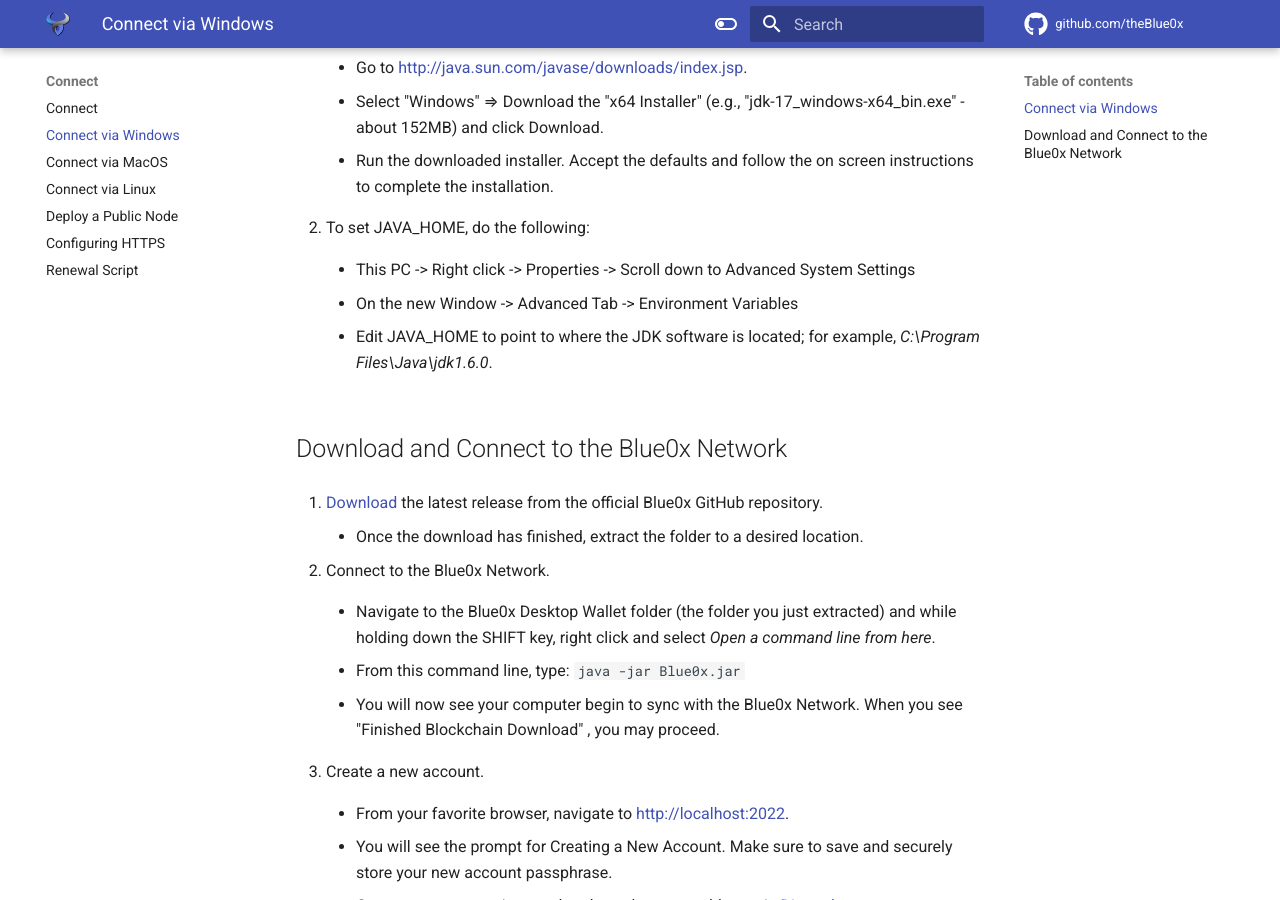
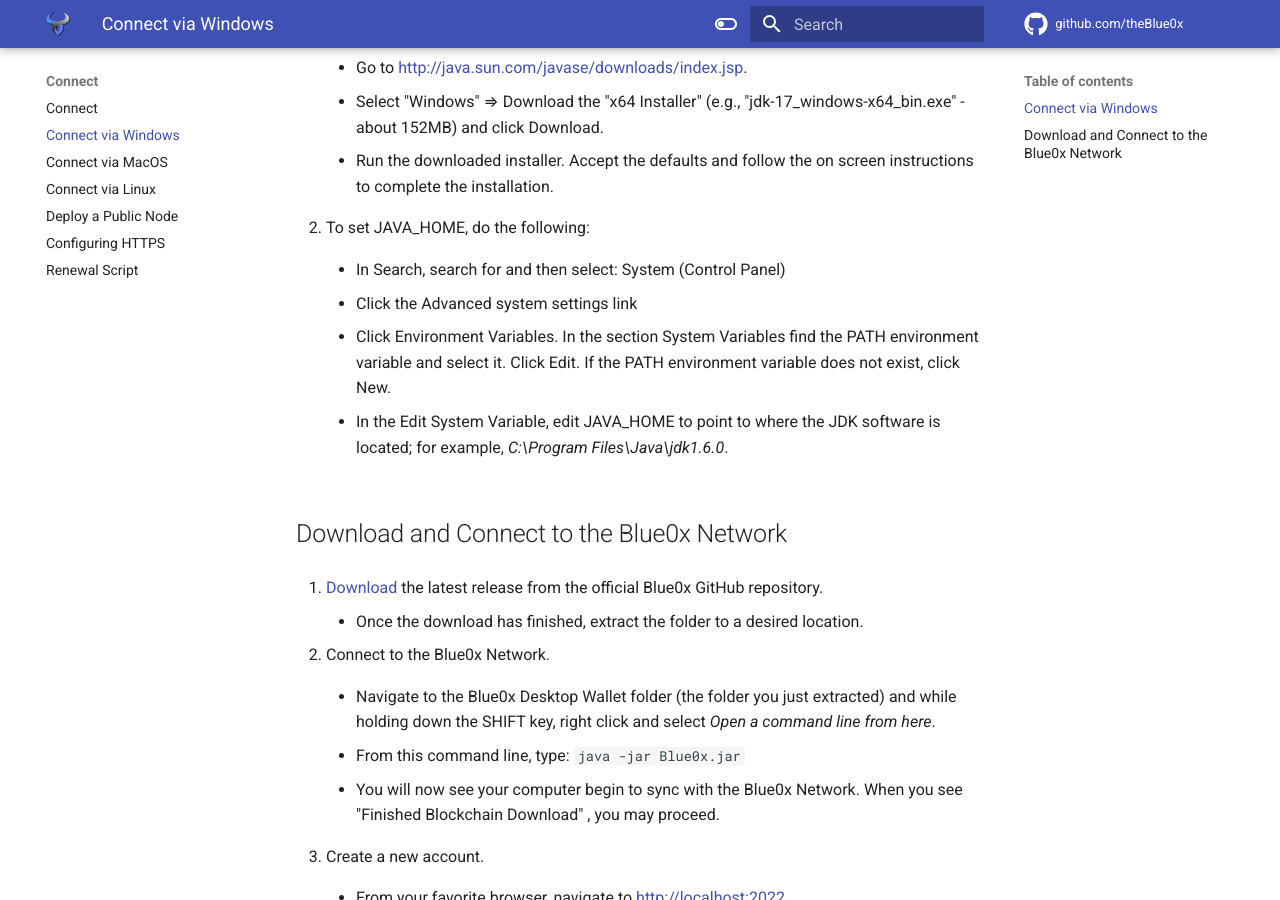
Before and after one commit to theBlue0x/docs, an MkDocs documentation site: the page built from docs/connect/local.md, in a window 1280 px wide and 900 px high, scrolled down 340 px. Built offline with MkDocs 1.6.1 and Material for MkDocs 9.7.7, drawn with Linux system fonts in a browser that asks for light colours.

Commit message:
Update local.md

```diff
--- a/docs/connect/local.md
+++ b/docs/connect/local.md
@@ -12,11 +12,13 @@
 
 2.  To set JAVA_HOME, do the following:
 
-    -  This PC -> Right click -> Properties -> Scroll down to Advanced System Settings
+    -  In Search, search for and then select: System (Control Panel)
 
-    -  On the new Window -> Advanced Tab -> Environment Variables
+    -  Click the Advanced system settings link
 
-    -  Edit JAVA_HOME to point to where the JDK software is located; for example,  *C:\Program Files\Java\jdk1.6.0*.
+    -  Click Environment Variables. In the section System Variables find the PATH environment variable and select it. Click Edit. If the PATH environment variable does not exist, click New.
+
+    -  In the Edit System Variable, edit JAVA_HOME to point to where the JDK software is located; for example,  *C:\Program Files\Java\jdk1.6.0*.
 
 ## Download and Connect to the Blue0x Network
 
```
